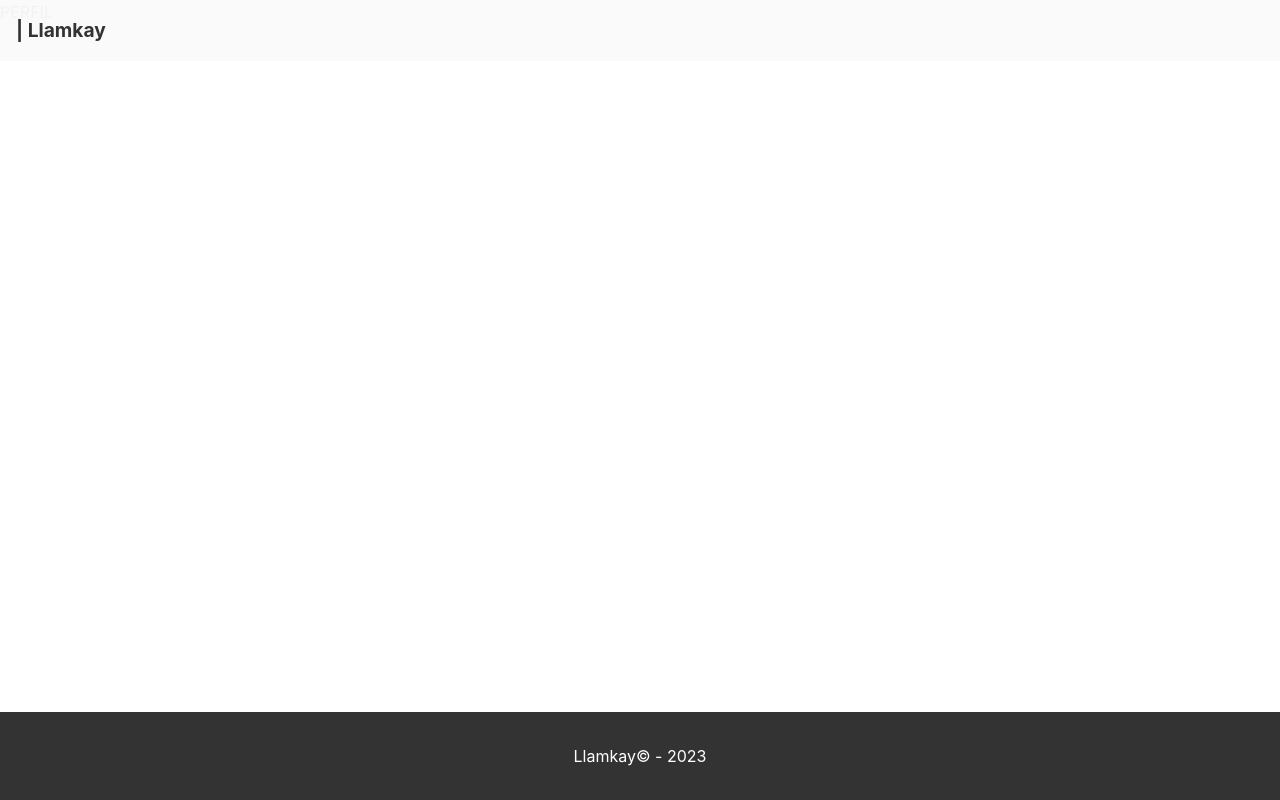
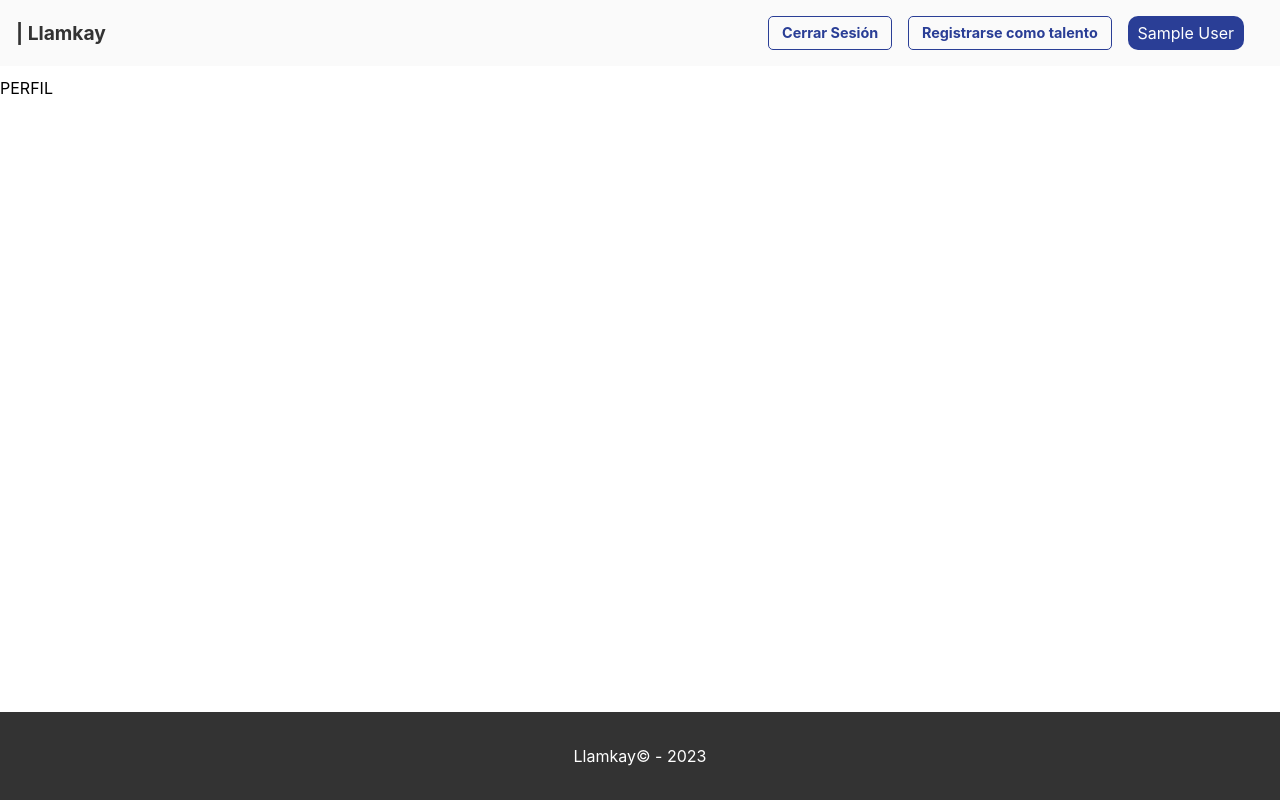
Before and after one commit to thpndx32/formacion_empresas, a React (Create React App) app in the folder frontend/: page /perfil in a window 1280 px wide. Built offline with nearby package versions, Linux system fonts and the light colour scheme; no server answers; the database is empty; sample sign-in values are in the browser's storage.

Commit message:
Correccion de errores de variables condicionales

```diff
--- a/frontend/src/App.jsx
+++ b/frontend/src/App.jsx
@@ -26,9 +26,7 @@ function App() {
         <Header/>
         <Routes>
           <Route path='/' element={
-            <>
               <Home/>
-            </>
           }>
           </Route>
           <Route element={<PrivateRoutes/>}>
--- a/frontend/src/Components/Header.jsx
+++ b/frontend/src/Components/Header.jsx
@@ -18,6 +18,7 @@ import "../Styles/css-styles/header.css";
 import { ProfileBox } from "./ProfileBox.jsx";
 import { ProfileBoxContainer } from "../Styles/components/profileBox.js";
 import { Avatar } from "./Avatar.jsx";
+import { useCollection } from 'react-firebase-hooks/firestore'
 
 import React from "react";
 import { collection, doc, getDoc, onSnapshot, query, updateDoc, where } from "firebase/firestore";
@@ -44,16 +45,14 @@ export const Header = () => {
         talento: true
       });
     }
+
+    const q = query(collection(db,'Usuario'),where("correo","==",`${user?.email}`));
+    const [value,loadingVal, errorVal] = useCollection(q);
+    console.log("query",value);
     useEffect(()=>{
-      const unsub = onSnapshot(query(collection(db,`Usuario`),where("correo","==",`${user?.email}`)), (snapshot) => {
-        snapshot.docChanges().forEach((change)=>{
-          snapshot.docs.map((doc)=> {
-            setData(doc.data());
-            //console.log(doc.data().correo);
-          });
-        })
-      })
-    },[user]);
+      console.log("query1",value);
+      setData(value?.docs[0]?.data());
+    },[value]);
 
     console.log("Unsub",data?.talento);
     const onFormClick = (e, state) => {
@@ -72,7 +71,7 @@ export const Header = () => {
           <Link to={"/"} className="nav__logo">| Llamkay</Link>
           <ul className="nav__link-list">{
             !loadingUsr ? <>
-            {data&&(user ? (
+            {!loadingVal&&(user ? (
                 <>
                     <li className="nav__list-item nav__list-item--register" onClick={logOut}>
                         <a className="nav__link">Cerrar Sesión</a>
--- a/frontend/src/Styles/css-styles/Content_Home.css
+++ b/frontend/src/Styles/css-styles/Content_Home.css
@@ -1,7 +1,6 @@
 .hero {
   width: 100%;
   position: relative;
-  top: 76px;
 	min-height: 600px;
 	display: flex;
 	align-items: center;
--- /dev/null
+++ b/frontend/src/Styles/css-styles/views.css
@@ -0,0 +1,4 @@
+.bodyContent{
+    padding-top: 76px;
+    position: relative;
+}
--- a/frontend/src/Views/Home.jsx
+++ b/frontend/src/Views/Home.jsx
@@ -1,11 +1,12 @@
 import { CardGrid } from "../Components/CardGrid"
 import Content from "../Components/Content_Home"
+import "../Styles/css-styles/views.css"
 
 export const Home = () => {
     return (
-        <>
+        <div className="bodyContent">
             <Content/>
             <CardGrid/>
-        </>
+        </div>
     )
 }
--- a/frontend/src/Views/Perfil.jsx
+++ b/frontend/src/Views/Perfil.jsx
@@ -1,7 +1,8 @@
+import "../Styles/css-styles/views.css"
 export const Perfil = () => {
     return (
-        <>
+        <div className="bodyContent">
             PERFIL
-        </>
+        </div>
     )
 }
--- a/frontend/src/Views/PerfilTalento.jsx
+++ b/frontend/src/Views/PerfilTalento.jsx
@@ -1,7 +1,8 @@
+import "../Styles/css-styles/views.css"
 export const PerfilTalento = () => {
     return (
-        <>
+        <div className="bodyContent">
             PERFIL TALENTO
-        </>
+        </div>
     )
 }
--- a/frontend/src/util/PrivateRoutes.js
+++ b/frontend/src/util/PrivateRoutes.js
@@ -2,8 +2,8 @@ import {Navigate, Outlet} from 'react-router-dom'
 import { useContext } from 'react';
 import { AuthContext } from '../App';
 export const PrivateRoutes = () => {
-    const usr = useContext(AuthContext);
-    console.log(usr);
+    const [usr] = useContext(AuthContext);
+    console.log("ruta privada",usr);
     return(
         usr ? <Outlet/> : <Navigate to="/"/>
     )
```
